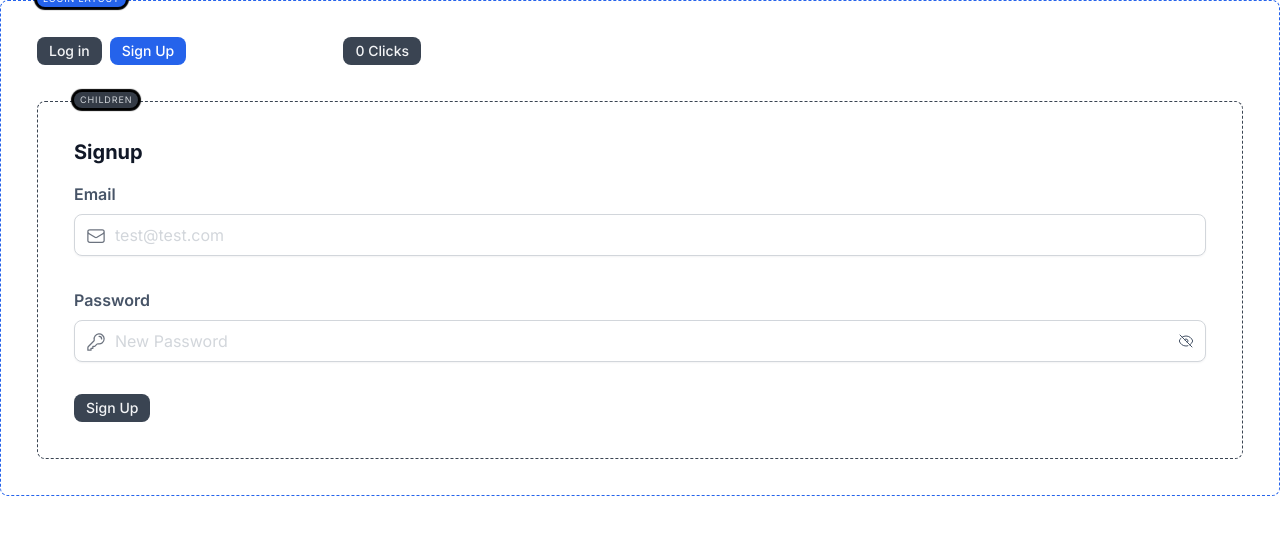
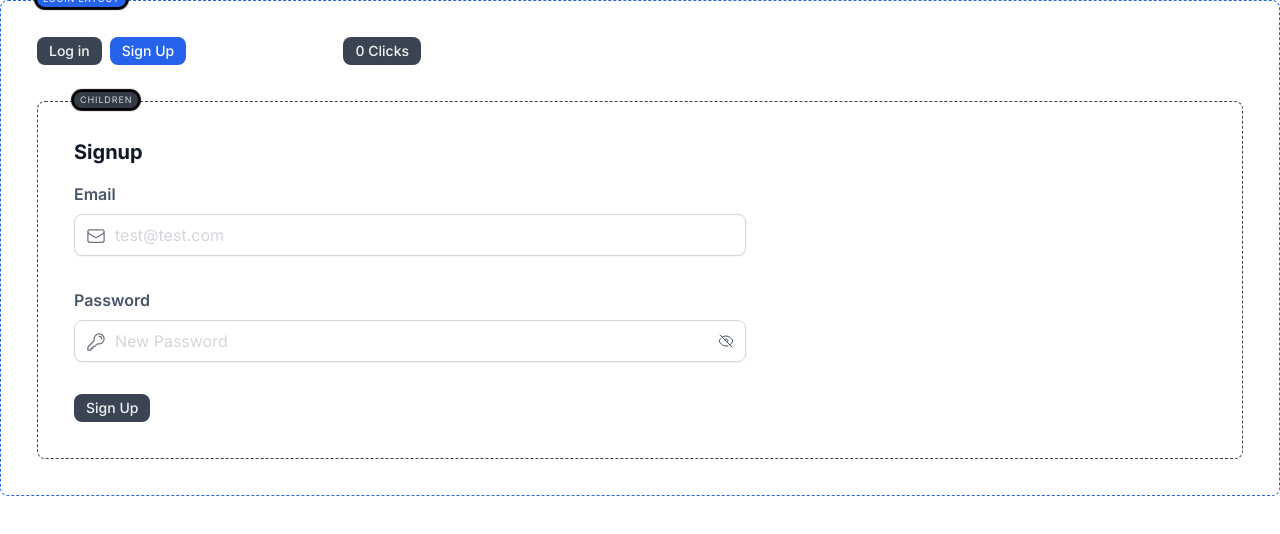
Before and after one commit to skyward-digital/equiire, a Next.js app: page /sign-up in a window 1280 px wide. Shown: the top 534 px of the page. Built offline with nearby package versions, Linux system fonts and the light colour scheme.

Commit message:
Makes login and signup form max w 600

```diff
--- a/ui/components/LoginForm/LoginForm.tsx
+++ b/ui/components/LoginForm/LoginForm.tsx
@@ -22,7 +22,7 @@ export function LoginForm({ className }: { className?: string }) {
   return (
     <form
       onSubmit={handleSubmit(onSubmit)}
-      className={clsx(className, 'grid gap-8')}
+      className={clsx(className, 'grid max-w-2xl gap-8')}
     >
       <Input
         id="email"
--- a/ui/components/SignupForm/SignupForm.tsx
+++ b/ui/components/SignupForm/SignupForm.tsx
@@ -17,7 +17,7 @@ export function SignupForm() {
   };
 
   return (
-    <form onSubmit={handleSubmit(onSubmit)} className="grid gap-2">
+    <form onSubmit={handleSubmit(onSubmit)} className="grid max-w-2xl gap-2">
       <Input
         id="email"
         type="email"
```
